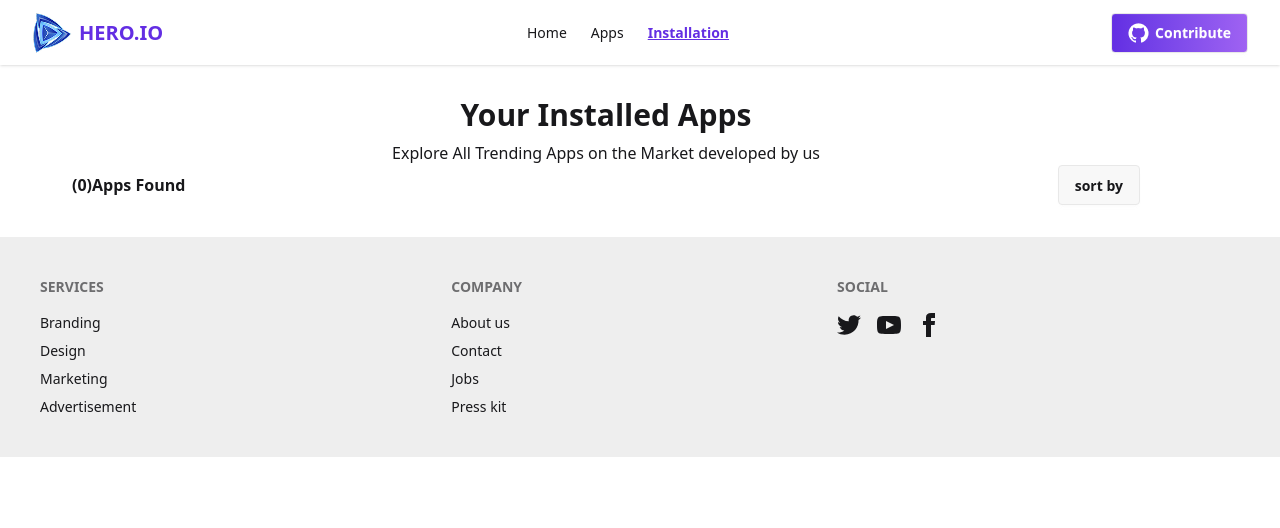
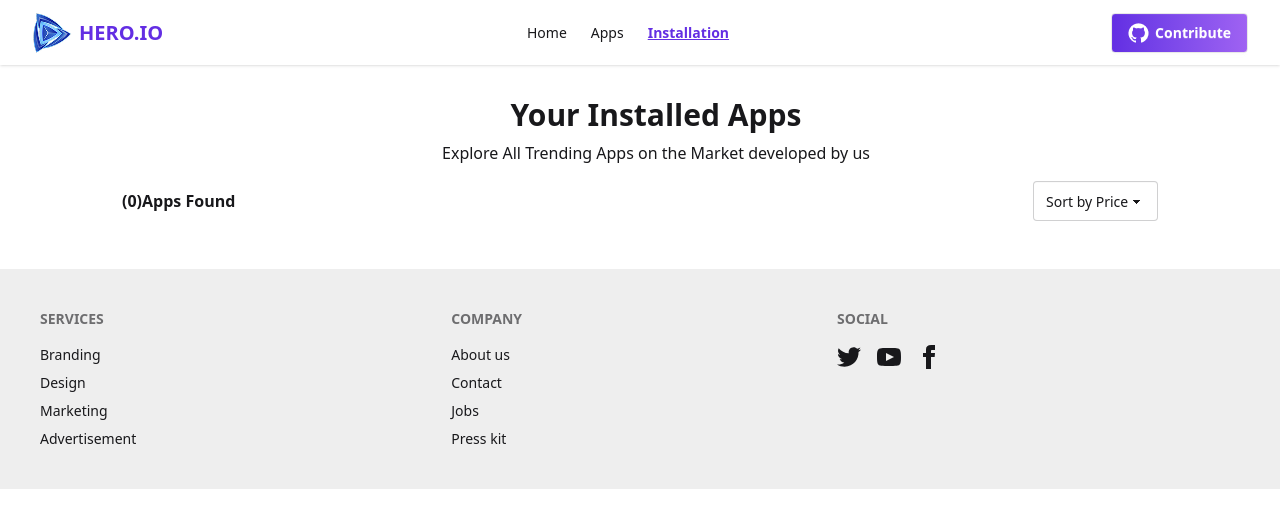
Before and after one commit to asadulislam1122/as8-hero-app, a React (Vite) app: page /blog in a window 1280 px wide. Shown: the top 528 px of the page. Built offline with nearby package versions, Linux system fonts and the light colour scheme.

Commit message:
added by sort item

```diff
--- a/src/Pages/Blog/Blog.jsx
+++ b/src/Pages/Blog/Blog.jsx
@@ -2,11 +2,22 @@ import React, { useEffect, useState } from "react";
 
 const Blog = () => {
   const [installData, setInstallData] = useState([]);
-
+  const [sortData, setSortData] = useState("none");
   useEffect(() => {
     const savedData = JSON.parse(localStorage.getItem("install"));
     if (savedData) setInstallData(savedData);
   }, []);
+
+  // sort
+  const sortItemData = () => {
+    if (sortData === "price-asc") {
+      return [...installData].sort((a, b) => a.downloads - b.downloads);
+    } else if (sortData === "price-dsc") {
+      return [...installData].sort((a, b) => b.downloads - a.downloads);
+    } else {
+      return installData;
+    }
+  };
 
   return (
     <div className="md:w-[1100px] mx-auto mt-8 mb-8 p-2 md:m-4 md:p-4">
@@ -17,17 +28,28 @@ const Blog = () => {
         </h1>
         <p>Explore All Trending Apps on the Market developed by us</p>
       </div>
-      <div className="flex justify-between items-center ">
+      <div className="flex  justify-between items-center mt-4 mb-4 ">
         <h2 className="font-semibold">
           <span>({installData.length})</span>Apps Found
         </h2>
-        <button className="btn">sort by</button>
+        {/* sort */}
+        <label className="mr-8">
+          <select
+            className="select select-borderd"
+            value={sortData}
+            onChange={(e) => setSortData(e.target.value)}
+          >
+            <option value="none">Sort by Price</option>
+            <option value="price-asc">Low__High</option>
+            <option value="price-dsc">High__Low</option>
+          </select>
+        </label>
       </div>
       {/* 22 */}
-      {installData.map((p) => (
+      {sortItemData().map((p) => (
         <div
           key={p.id}
-          className="flex justify-between items-center mt-8 bg-gray-300 p-4 md:m-4 rounded-2xl shadow-xl"
+          className="flex justify-between items-center mt-6 bg-gray-300 p-4 md:m-4 rounded-2xl shadow-xl"
         >
           <div className="flex gap-1 md:gap-8 p-2 items-center">
             <div>
--- a/src/components/Root/Root4.jsx
+++ b/src/components/Root/Root4.jsx
@@ -7,7 +7,7 @@ const Root4 = () => {
   return (
     <div>
       <Navbar></Navbar>
-      <div className="md:w-[1200px] mx-auto">
+      <div className="md:w-[1100px] mx-auto">
         <Outlet></Outlet>
       </div>
       <Footer></Footer>
```
